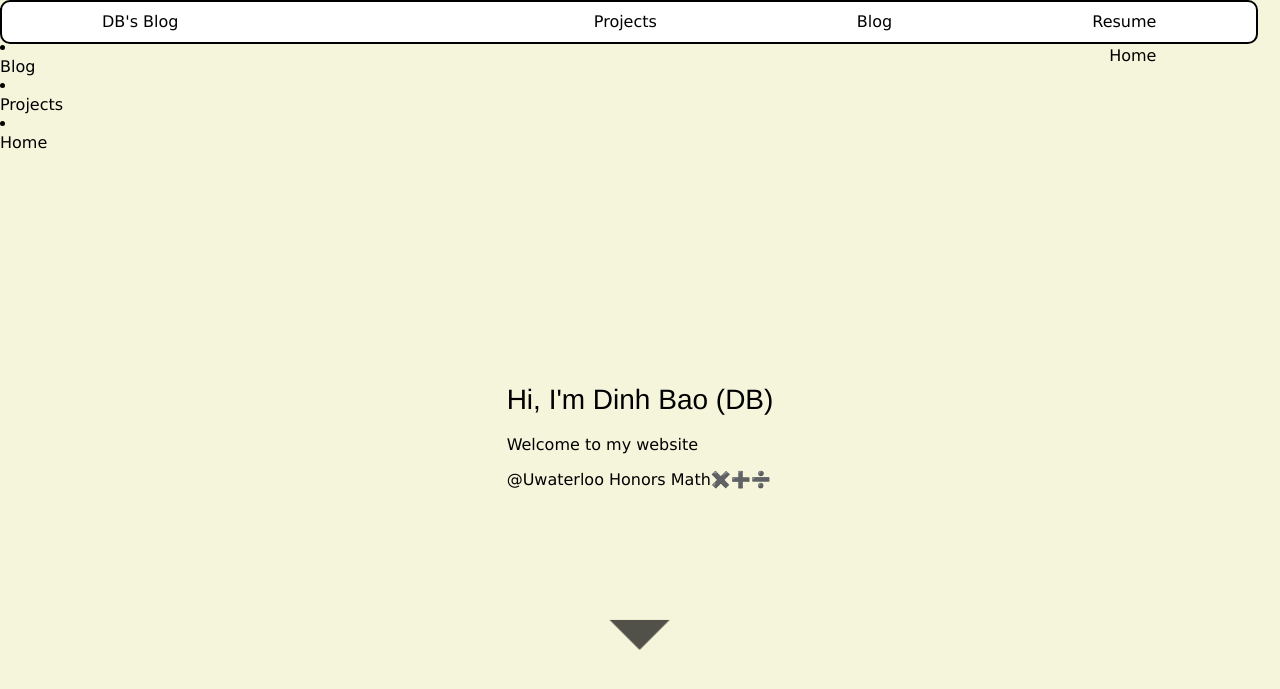
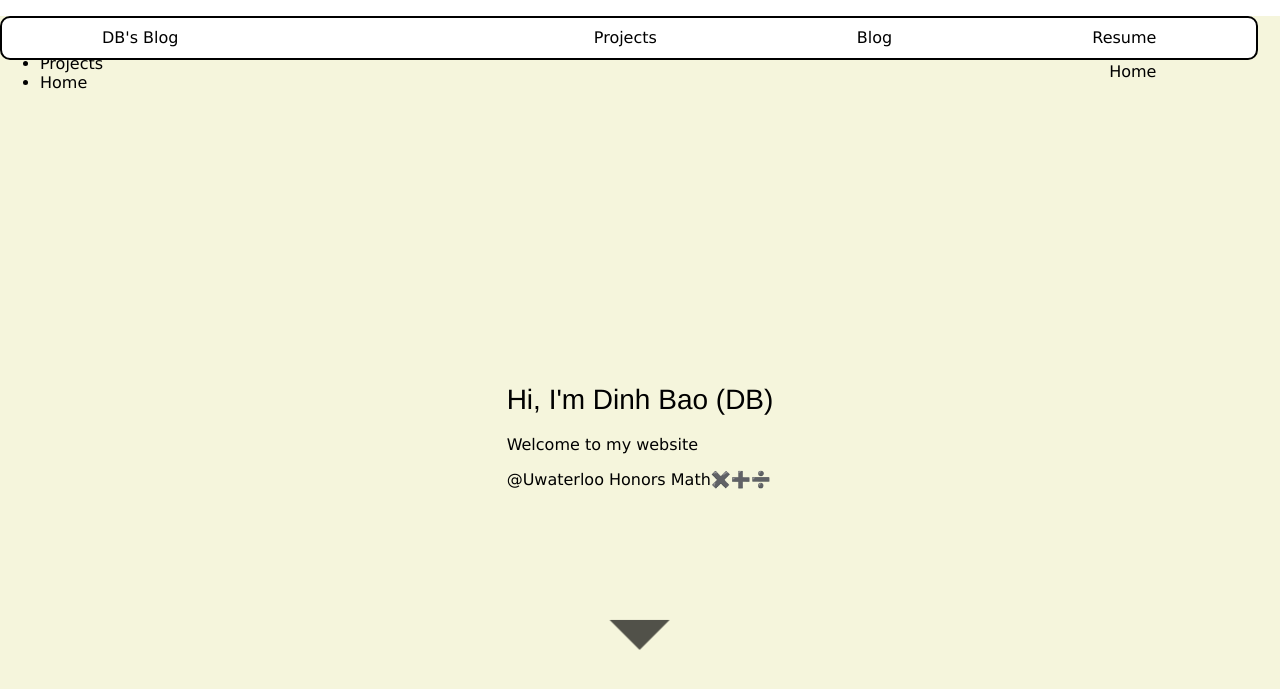
Before and after one commit to Dinhbaon/Dinhbaon.github.io, a Jekyll site: the page index.html, which Jekyll copies as it is, in a window 1280 px wide and 900 px high. Shown: the top 689 px of the window. Built offline with Jekyll 4.4.1, drawn with Linux system fonts in a browser that asks for light colours.

Commit message:
fixed sidebar

```diff
--- a/index.html
+++ b/index.html
@@ -16,10 +16,12 @@
 </head>
 <body>
     <div class="sidebar">
+        <ul>
         <li><a>Resume</a></li>
         <li><a href="blog.html">Blog</a></li>
         <li><a href="project.html">Projects</a></li>
         <li><a href="index.html">Home</a></li>
+        </ul>
     </div>
     <div class="myName">
         <ul class="nav-bar">
--- a/style.css
+++ b/style.css
@@ -219,9 +219,7 @@
     height:0;
     width: 0;
 }
-.sidebar li{
-  visibility: none;
-}
+
 @media only screen and (max-width: 600px) {
 
     ul.nav-bar li a{
@@ -289,7 +287,7 @@
     z-index: 2;
     max-width: 100%;
   }
-  .sidebar li{
+  .sidebar ul{
     right: -25vw;
     transition: 1s;
     color: white;
```
